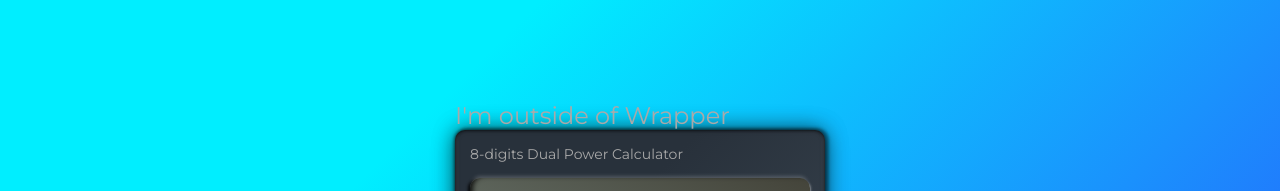
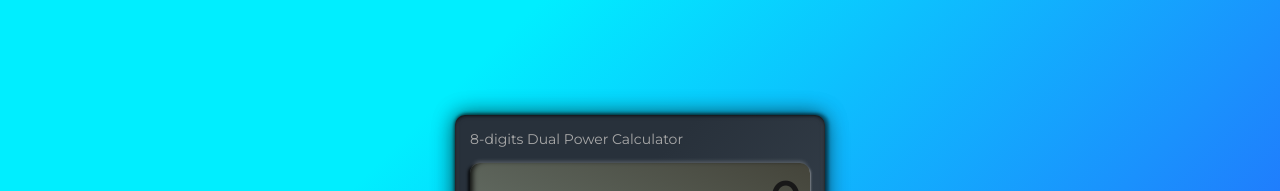
Before and after one commit to palhamel/calc-it-easy, a React (Create React App) app: page / in a window 1280 px wide. Shown: the top 191 px of the page. Built offline with nearby package versions, Linux system fonts and the light colour scheme.

Commit message:
add helper function for decimals

```diff
--- a/src/App.js
+++ b/src/App.js
@@ -22,6 +22,9 @@ const toLocaleString = (num) => String(num)
 // remove the spaces, convert it to number.
 const removeSpaces = (num) => num.toString().replace(/\s/g, '')
 
+// Limit decimals BUT also drops the trailing zeros.
+const fixDecimals = (num) => +num.toFixed(4)
+
 function App() {
   const [calc, setCalc] = useState({
     sign: '',
@@ -33,7 +36,6 @@ function App() {
   // Click handlers:
 
   const numClickHandler = (e) => {
-    console.log('numClickHandler here!')
     e.preventDefault()
     const value = e.target.innerHTML
 
@@ -54,7 +56,6 @@ function App() {
   const commaClickHandler = (e) => {
     e.preventDefault()
     const value = e.target.innerHTML
-
     setCalc({
       ...calc,
       num: !calc.num.toString().includes('.') ? calc.num + value : calc.num,
@@ -64,7 +65,6 @@ function App() {
   const signClickHandler = (e) => {
     e.preventDefault()
     const value = e.target.innerHTML
-
     setCalc({
       ...calc,
       sign: value,
@@ -76,10 +76,9 @@ function App() {
   const equalsClickHandler = () => {
     if (calc.sign && calc.num) {
       const math = (a, b, sign) => (sign === '+' ? a + b : sign === '-' ? a - b : sign === 'X' ? a * b : a / b)
-
       setCalc({
         ...calc,
-        res: calc.num === '0' && calc.sign === '/' ? 'Error / 0' : math(Number(calc.res), Number(calc.num), calc.sign),
+        res: fixDecimals(calc.num === '0' && calc.sign === '/' ? 'Error / 0' : math(Number(calc.res), Number(calc.num), calc.sign)),
         sign: '',
         num: 0,
       })
@@ -117,10 +116,7 @@ function App() {
   }
 
   return (
-    <div>
-      <header>
-        <p style={{ color: 'rgb(169, 169, 169)', fontSize: '24px' }}>I'm outside of Wrapper</p>
-      </header>
+    <>
       <Wrapper>
         <p style={{ color: 'rgb(169, 169, 169)', fontSize: '14px' }}>8-digits Dual Power Calculator</p>
         <Screen value={calc.num ? calc.num : calc.res} />
@@ -131,7 +127,6 @@ function App() {
                 key={i}
                 className={btn === '=' ? 'equalBtn' : ''}
                 value={btn}
-                // onClick={(value) => numClickHandler(value)}
                 onClick={
                   btn === 'C'
                     ? resetClickHandler
@@ -152,7 +147,7 @@ function App() {
           })}
         </ButtonBox>
       </Wrapper>
-    </div>
+    </>
   )
 }
 
```
